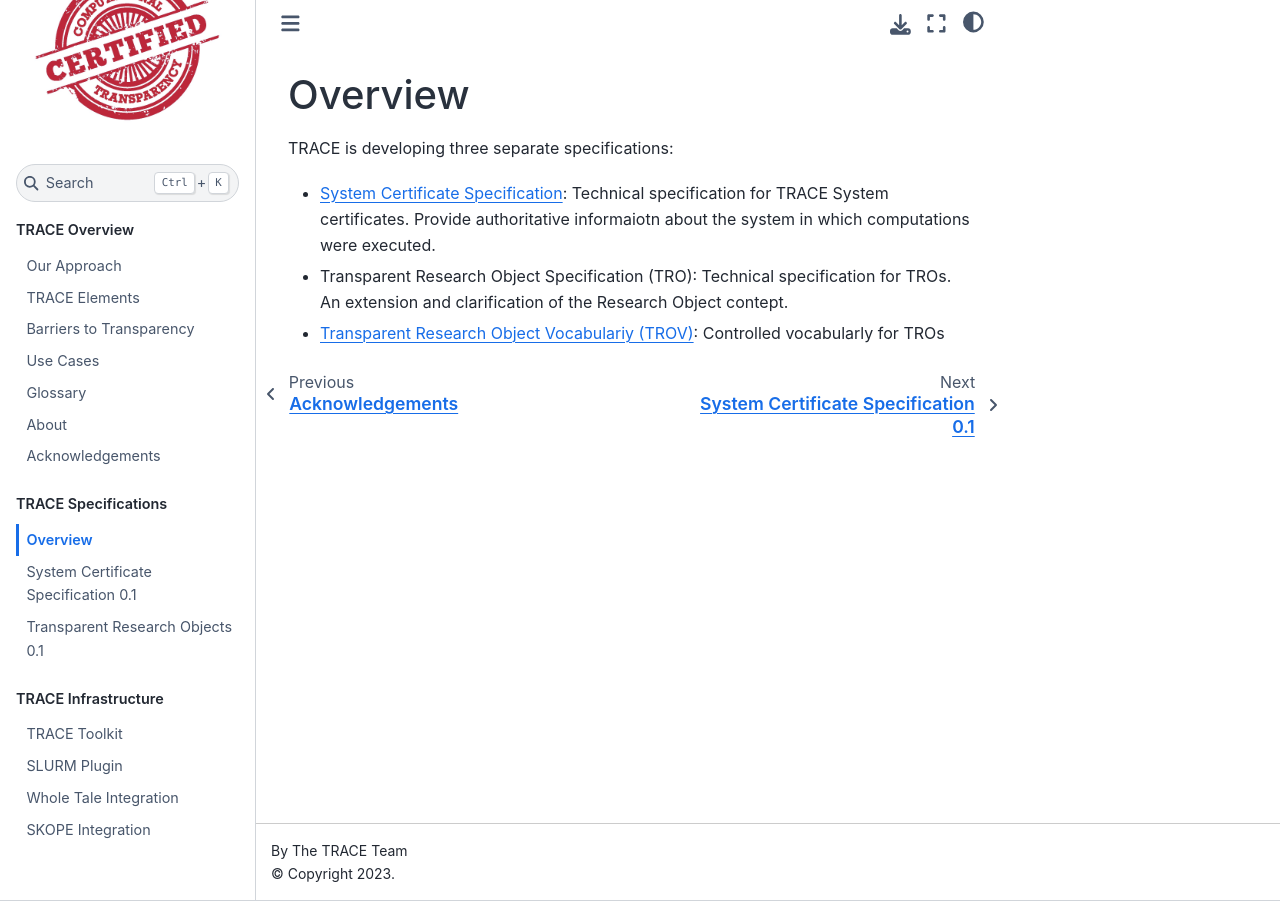
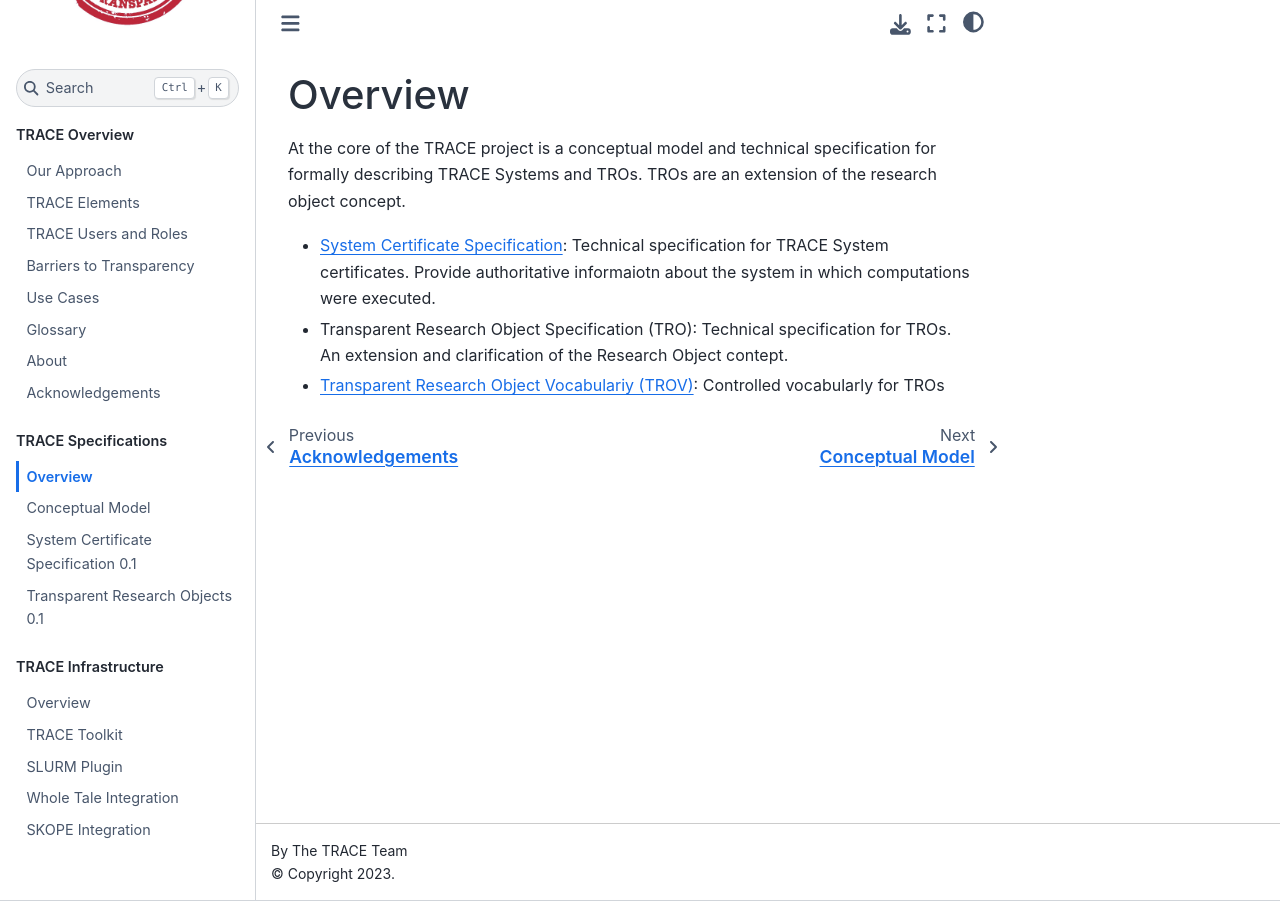
Before and after one commit to transparency-certified/trace-specification, a Jupyter Book: the page built from docs/specifications.md, in a window 1280 px wide. Built offline with Jupyter Book 1.0.4 settings and Sphinx 7.4.7 and the Sphinx Book theme 1.1.4, drawn with Linux system fonts in a browser that asks for light colours.

Commit message:
Added placeholder sections for users, conceptual model, infrastructure overview

```diff
--- a/_toc.yml
+++ b/_toc.yml
@@ -11,6 +11,7 @@ parts:
   chapters:
   - file: docs/overview
   - file: docs/elements
+  - file: docs/users
 #  - file: questions
   - file: docs/barriers
   - file: docs/usecases
@@ -20,10 +21,12 @@ parts:
 - caption: TRACE Specifications
   chapters:
   - file: docs/specifications
+  - file: docs/conceptual-model
   - file: docs/specifications/trace-certificate/0.1/index
   - file: docs/specifications/tro/0.1/index
 - caption: TRACE Infrastructure
   chapters:
+  - file: docs/infrastructure
   - file: docs/trace-toolkit
   - file: docs/slurm-plugin
   - file: docs/wholetale-integration
--- /dev/null
+++ b/docs/conceptual-model.md
@@ -0,0 +1,2 @@
+(conceptual-model)=
+# Conceptual Model
--- a/docs/specifications.md
+++ b/docs/specifications.md
@@ -1,6 +1,9 @@
 # Overview
 
-TRACE is developing three separate specifications:
+At the core of the TRACE project is a conceptual model and technical
+specification for formally describing TRACE Systems and TROs. TROs are an
+extension of the research object concept.
+
 
 * [System Certificate Specification](system-certificate-spec): Technical specification for TRACE
   System certificates. Provide authoritative
```
Also changed, not shown: docs/infrastructure.md (added, +15 -0 lines), docs/users.md (added, +46 -0 lines), docs/wholetale-integration.md (+1 -0 lines).
